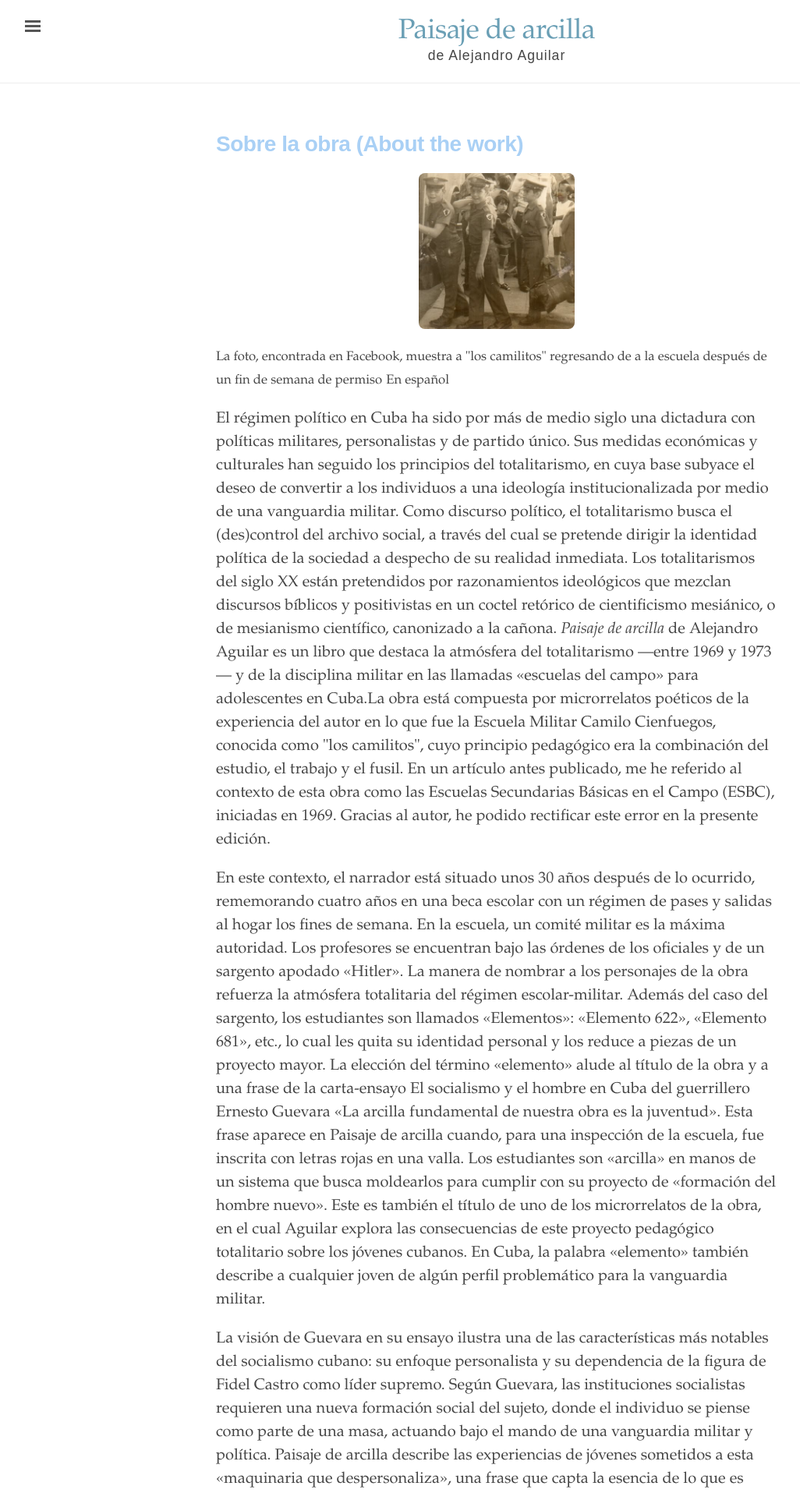
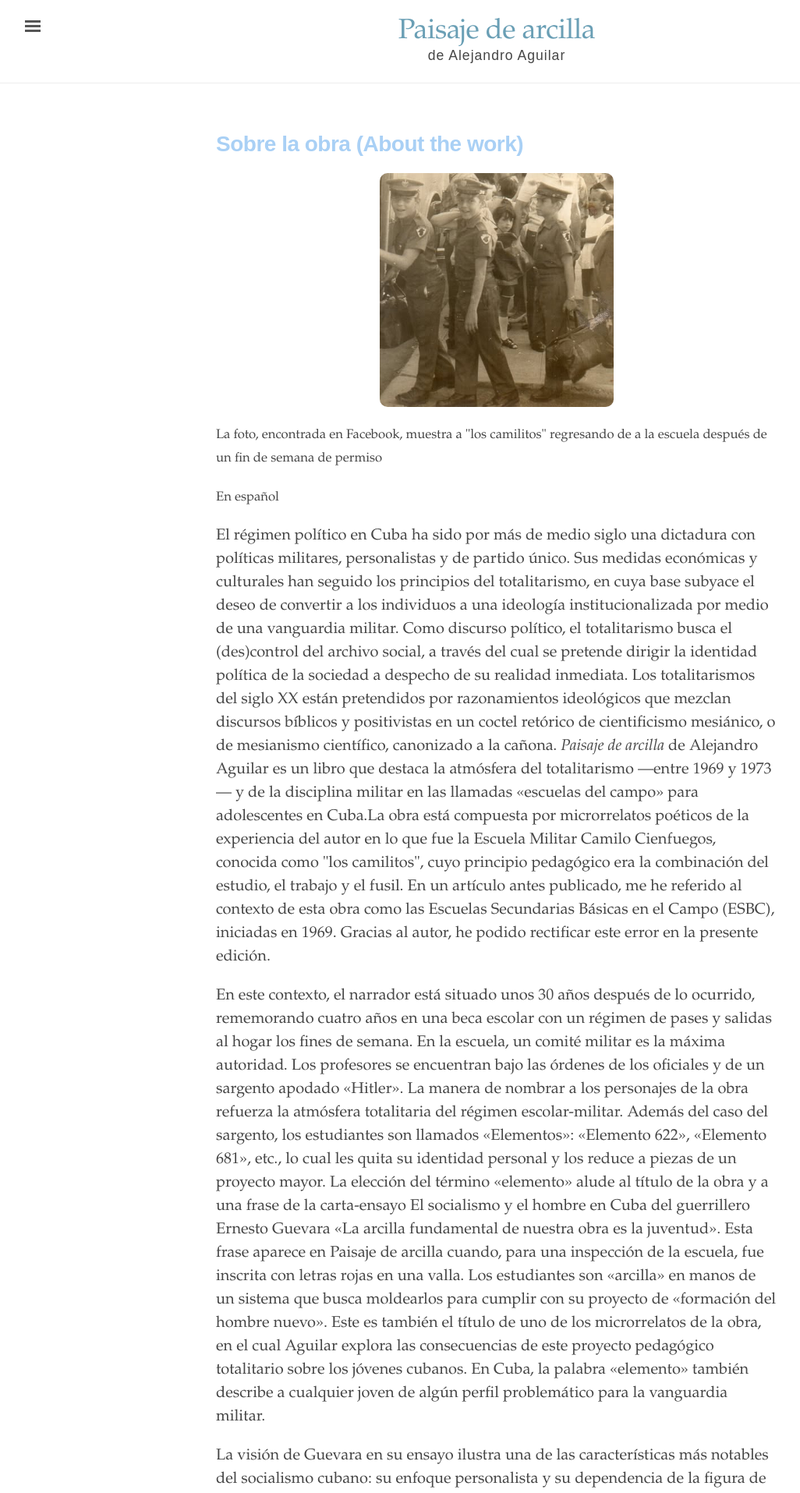
Before and after one commit to edicionesdereparto/paisajedearcilla, a Jekyll site: the page built from index.html, in a window 1280 px wide. Shown: the top 1915 px of the page at 78% size, without its empty margins (3-1029 px from the left). Built offline with Jekyll 4.4.1, drawn with Linux system fonts in a browser that asks for light colours.

Commit message:
Update index.html

```diff
--- a/index.html
+++ b/index.html
@@ -10,8 +10,11 @@ title: "Paisaje de Arcilla (Landscape of Clay)"
 <div class="introduction">
   <h1 style="font-weight: bold; color: #A9D0F5;">Sobre la obra (About the work)</h1>
 </div>
-<img src="{{ site.baseurl }}/assets/camilitos.jpg" alt="Niños en los Camilitos" style="text-align: center; max-width: 200px; border-radius: 8px; margin: 20px auto; display: block;">
+<img src="{{ site.baseurl }}/assets/camilitos.jpg" alt="Niños en los Camilitos" style="text-align: center; max-width: 300px; border-radius: 10px; margin: 20px auto; display: block;">
+<p>
 <small> La foto, encontrada en Facebook, muestra a "los camilitos" regresando de a la escuela después de un fin de semana de permiso</small>
+</p>
+<p>
   <small> En español</small>
 </p>
   <p>
```
